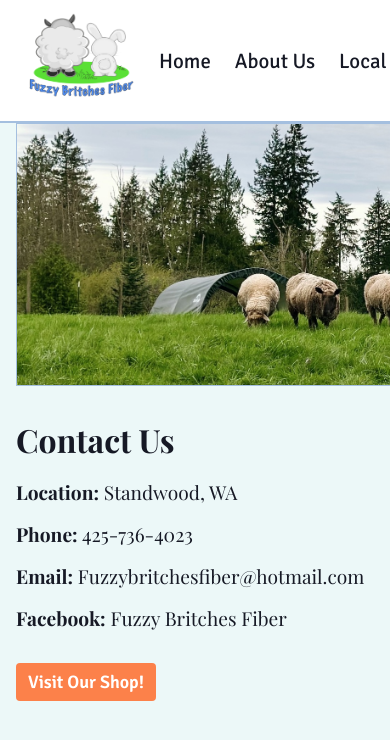
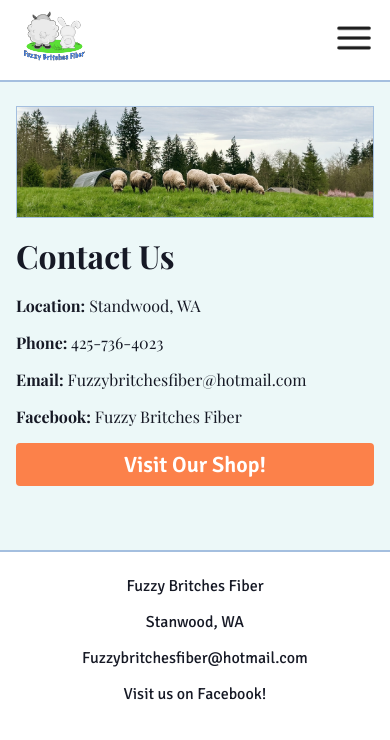
Before and after one commit to gonzalm96/fuzzyNextJs, a Next.js app: page /contact in a window 390 px wide. Shown: the top 740 px of the page. Built offline with nearby package versions, Linux system fonts and the light colour scheme; a web font is replaced by a local one.

Commit message:
testing this on a real phone

```diff
--- a/app/Components/bannerImg.jsx
+++ b/app/Components/bannerImg.jsx
@@ -1,10 +1,12 @@
 import Image from "next/image";
 import { Fragment } from "react";
+
+import styles from "../page.module.scss"
 
 export default function BannerImg( {imgSrc, altText} ){
     return(
         <Fragment>
-            <Image src={imgSrc} width="850" height="250" alt={altText} />
+            <Image className={styles.banner} src={imgSrc} width="850" height="250" alt={altText} />
         </Fragment>
     )
 }
--- a/app/Components/hero.jsx
+++ b/app/Components/hero.jsx
@@ -11,6 +11,7 @@
 });
 
 export default function Hero(){
+
     return(
         <div className={heroStyles.heroSection}>
             <div className={heroStyles.leftSection}>
--- a/app/Components/logo.jsx
+++ b/app/Components/logo.jsx
@@ -1,11 +1,16 @@
 import Image from "next/image"
 import LogoFile from "../../public/images/Fuzzy_Britches_Farm_Logo_Pass_2.png";
+
+import navStyle from '../Styles/nav.module.scss'
 
 export default function Logo(){
     return(
         <div>
-            <a href="/">
+            <a href="/" className={navStyle.desktopLogo}>
                 <Image src={LogoFile} height="101" width="131" alt="Fuzzy Britches Fiber" />
+            </a>
+            <a href="/" className={navStyle.mobileLogo}>
+                <Image src={LogoFile} height="60" width="77" alt="Fuzzy Britches Fiber" />
             </a>
         </div>
     )
--- a/app/Components/navBar.jsx
+++ b/app/Components/navBar.jsx
@@ -1,9 +1,15 @@
+'use client'
+
+
+import { useState } from "react"
 import Logo from "./logo"
 import CtaButton from "./ctaButton"
 
 import Link from "next/link"
+import Image from "next/image"
 
 import navStyle from '../Styles/nav.module.scss'
+import HamburgerMenu from '../../public/images/Menu.png'
 
 import { Signika } from "next/font/google"
 
@@ -12,17 +18,55 @@
 })
 
 export default function NavBar(){
-    return(
-        <div className={navStyle.nav}>
-            <div className={navStyle.navContainer}>
-            <Logo />
-            <ul className={navStyle.navList}>
+
+    const [slideOut, setSlide] = useState(false);
+
+    function activateMobileNav(){
+        if(slideOut){
+            setSlide(false);
+        }
+        else{
+            setSlide(true);
+        }
+    }
+
+    function DesktopNav() {
+        return(
+            <ul className={navStyle.navListDesktop}>
                 <li className={signika.className + " " + navStyle.navItem}><Link href="/">Home</Link></li>
                 <li className={signika.className + " " + navStyle.navItem}><Link href="/about">About Us</Link></li>
                 <li className={signika.className + " " + navStyle.navItem}><a href="https://docs.google.com/document/d/17tlhusqXq7PFRhfEtKDbxMnCbZxt8IMC346OVQLwqJI/edit?usp=sharing"> Local Resources </a></li>
                 <li className={signika.className + " " + navStyle.navItem}><Link href="/contact">Contact</Link></li>
                 <li className={signika.className + " " + navStyle.navItem}><CtaButton primary={true} nav={true} link={"https://www.etsy.com/shop/fuzzybritchesfiber/?etsrc=sdt"} linkText={"Visit Our Shop!"}/></li>
             </ul>
+        )
+    }
+
+    function MobileNav() {
+        return(
+            <div className={navStyle.navList}>
+                <button className={navStyle.mobileMenuBtn} onClick={activateMobileNav}>
+                    <Image src={HamburgerMenu} height={40} width={40} alt="Open Navigation Menu"/>
+                </button>
+                <div className={slideOut ? navStyle.showNav:navStyle.hideNav}>
+                    <ul className={navStyle.navListMobile}>
+                        <li className={signika.className + " " + navStyle.navItem}><Link href="/">Home</Link></li>
+                        <li className={signika.className + " " + navStyle.navItem}><Link href="/about">About Us</Link></li>
+                        <li className={signika.className + " " + navStyle.navItem}><a href="https://docs.google.com/document/d/17tlhusqXq7PFRhfEtKDbxMnCbZxt8IMC346OVQLwqJI/edit?usp=sharing"> Local Resources </a></li>
+                        <li className={signika.className + " " + navStyle.navItem}><Link href="/contact">Contact</Link></li>
+                        <li className={signika.className + " " + navStyle.navItem}><CtaButton primary={true} nav={true} link={"https://www.etsy.com/shop/fuzzybritchesfiber/?etsrc=sdt"} linkText={"Visit Our Shop!"}/></li>
+                    </ul>
+                </div>
+            </div>
+        )
+    }
+
+    return(
+        <div className={navStyle.nav}>
+            <div className={navStyle.navContainer}>
+            <Logo />
+            <DesktopNav />
+            <MobileNav />
             </div>
         </div>
     )
--- a/app/Styles/buttons.module.scss
+++ b/app/Styles/buttons.module.scss
@@ -21,29 +21,43 @@
     align-items: center;
     padding: 8px 12px;
 	border-radius: 4px;
-    width: fit-content;
-    margin-top: 32px;
+    width: 100%;
+    margin-top: 16px;
+
+    @media (min-width: 576px) {
+        margin-top: 32px;
+        width: fit-content;
+    }
 }
 
 .primary{
     background-color: $cta-primary;
     color: $white;
-    font-size: 18px;
+    font-size: 22px;
     font-weight: 600;
 
     &:hover{
         background-color: #FE9E72;
     }
+
+    @media (min-width: 576px) {
+        font-size: 18px;
+    }
 }
 
 .secondary{
     background: $accent-400;
+    font-size: 22px;
     border: 2px solid $accent-400;
     color: $white;
 
     &:hover{
         background: #85B4FF;
         border-color: #85B4FF;
+    }
+
+    @media (min-width: 576px) {
+        font-size: 18px;
     }
 }
 
--- a/app/Styles/footer.module.scss
+++ b/app/Styles/footer.module.scss
@@ -18,7 +18,8 @@
 .footerContainer{
     background-color: $white;
     width: 100%;
-    padding: 0 16px;
+    padding: 16px;
+    border-top: 2px solid $accent-100;
 
     @media (min-width:576px) {
         padding: 16px 32px;
@@ -27,7 +28,16 @@
 
 .footerList{
     display: flex;
-    flex-flow: row nowrap;
+    justify-content: space-between;
+    align-items: center;
+    flex-flow: column nowrap;
     list-style: none;
-    justify-content: space-between;
+
+    li{
+        margin: 8px auto;
+    }
+
+    @media (min-width: 576px) {
+        flex-flow: row nowrap;
+    }
 }
--- a/app/Styles/hero.module.scss
+++ b/app/Styles/hero.module.scss
@@ -17,11 +17,12 @@
 
 .heroSection{
     display: flex;
-    flex-flow: row nowrap;
+    flex-flow: column nowrap;
 
     @media (min-width: 576px) {
         max-width: 1440px;
         margin: 0 auto;
+        flex-flow: row nowrap;
     }
 
     @media (min-width: 1475px) {
@@ -34,21 +35,34 @@
 }
 
 .leftSection{
-    flex: 0 1 40%;
     display: flex;
     flex-flow: column;
     justify-content: center;
     align-items: flex-start;
     color: $white;
     background-color: $accent-400;
-    padding: 64px 32px;
+    padding: 24px 16px;
+
 
     h1{
-        font-size: 2.9rem;
+        font-size: 40px;
     }
 
     h2{
-        font-size: 1.5rem;
+        font-size: 24px;
+    }
+
+    @media (min-width: 576px){
+        flex: 0 1 40%;
+        padding: 64px 32px;
+
+        h1{
+            font-size: 2.9rem;
+        }
+
+        h2{
+            font-size: 1.5rem;
+        }
     }
 
     @media (min-width: 1475px) {
--- a/app/Styles/nav.module.scss
+++ b/app/Styles/nav.module.scss
@@ -34,22 +34,71 @@
     display: flex;
     flex-flow: row;
     justify-content: space-between;
+    align-items: center;
     width: 100%;
     max-width: 1440px;
     margin: 0 auto;
 
+
 }
 
-.navList{
-    display: flex;
+.navListDesktop{
+    display: none;
     flex-flow: row nowrap;
     justify-content: flex-end;
     align-items: center;
     list-style: none;
     flex: 1 0 auto;
+
+    @media (min-width: 576px) {
+        display: flex;
+    }
+}
+
+.navListMobile{
+    position: absolute;
+    display: flex;
+    flex-flow: column nowrap;
+    justify-content: flex-end;
+    align-items: center;
+    list-style: none;
+    flex: 1 0 auto;
+
+    @media (min-width: 576px) {
+        display: none;
+    }
+}
+
+.showNav{
+    display: block;
+}
+
+.hideNav{
+    display: none;
 }
 
 .navItem{
     margin: 0 12px;
     font-size: 1.3rem;
 }
+
+.desktopLogo{
+    display: none;
+
+    @media (min-width: 576px) {
+        display: inline-block;
+    }
+}
+
+.mobileLogo{
+    display: inline-block;
+
+    @media (min-width: 576px){
+        display: none;
+    }
+}
+
+.mobileMenuBtn{
+    background: none;
+    border: none;
+}
--- a/app/contact/page.jsx
+++ b/app/contact/page.jsx
@@ -13,6 +13,7 @@
 })
 
 export default function Contact() {
+
   return (
     <div className={styles.page + " " + playFair.className}>
         <main className={styles.main}>
--- a/app/page.module.scss
+++ b/app/page.module.scss
@@ -15,13 +15,22 @@
 // Button Colors
 $cta-primary: #FC814A;
 
+.banner{
+    @media (max-width: 576px) {
+        width: 100%;
+    }
+}
+
 .page{
     position: relative;
     background-color: $background;
     color: $text;
     font-size: 16px;
     margin: auto;
-    min-height: 100vh;
+
+    @media (min-width: 576px){
+        min-height: 100vh;
+    }
 }
 
 .main{
@@ -34,23 +43,23 @@
 
 .mainContent{
     display: flex;
-    flex-flow: row;
-    max-width: 1440px;
-    margin: auto auto 0;
+    flex-flow: column;
+    margin: auto auto 64px;
+    padding-top: 24px;
 
     h1{
-        margin-top: 32px;
+        margin-top: 16px;
         margin-bottom: 18px;
     }
 
     h2{
-        margin: 32px 0 16px 0;
+        margin: 32px 0 8px 0;
         font-size: 1.75rem;
     }
 
     p{
         margin-bottom: 16px;
-        font-size: 1.2rem;
+        font-size: 16px;
     }
 
     .contactInfo{
@@ -63,34 +72,74 @@
         overflow: hidden;
     }
 
+    @media (min-width: 576px) {
+        flex-flow: row;
+        margin: auto auto 0;
+        max-width: 1440px;
+
+        h1{
+            margin-top: 32px;
+            margin-bottom: 18px;
+        }
+
+        h2{
+            margin: 32px 0 16px 0;
+            font-size: 1.75rem;
+        }
+
+        p{
+            margin-bottom: 16px;
+            font-size: 1.2rem;
+        }
+
+        .contactInfo{
+            font-size: 1.25rem;
+        }
+    }
+
 }
 
 .contentLeft{
-    flex: 0 1 60%;
-
+    width: 100%;
     display: flex;
     flex-flow: column;
 
     padding: 0;
 
     @media (min-width: 576px) {
+        flex: 0 1 60%;
         padding: 0 32px 0 0;
     }
 
     .imagesContainer{
         display: flex;
-        flex-flow: row nowrap;
+        flex-flow: row wrap;
+        justify-content: space-between;
 
-        img:nth-child(even){
+        img{
+            width: 49%;
+            height: auto;
+            margin-bottom: 8px;
+        }
+
+        @media (min-width: 576px) {
+            img:nth-child(even){
             margin: 0 16px;
+            }
         }
+
+
     }
 }
 
 .contentRight{
     flex: 0 1 30%;
-    display: block;
+    display: none;
     margin: 0 auto;
+
+    @media (min-width: 576px) {
+       display: block;
+    }
 }
 
 .footer{
```
Also changed, not shown: public/images/Menu.png (added).
